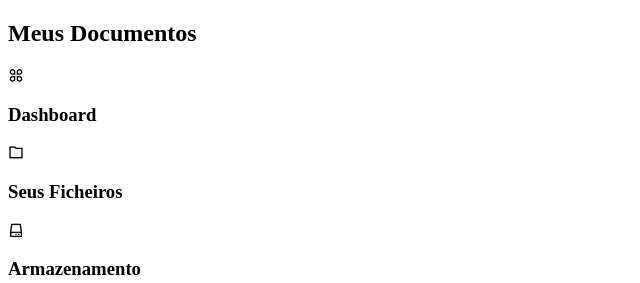
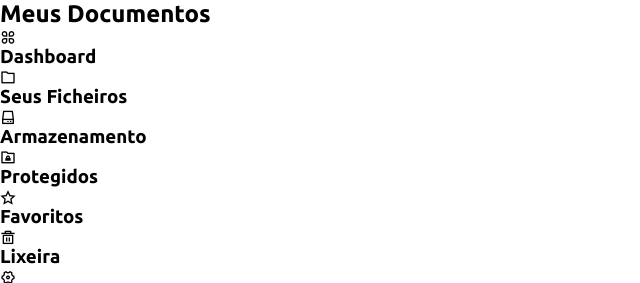
Before and after one commit to ivansftdejc/Gestor-de-Ficheiro, a plain HTML site: page index.htm in a window 1280 px wide. Shown: the top 283 px of the page, without its empty margins (0-640 px from the left). Drawn offline with nearby package versions, Linux system fonts and the light colour scheme.

Commit message:
add estilo global

```diff
--- a/style.css
+++ b/style.css
@@ -1 +1,7 @@
 @import url('https://fonts.googleapis.com/css2?family=Ubuntu:ital,wght@0,300;0,400;0,500;0,700;1,300;1,400;1,500;1,700&display=swap');
+*{
+    margin: 0;
+    padding: 0;
+    box-sizing: border-box;
+    font-family: 'Ubuntu', sans-serif;
+}
```
